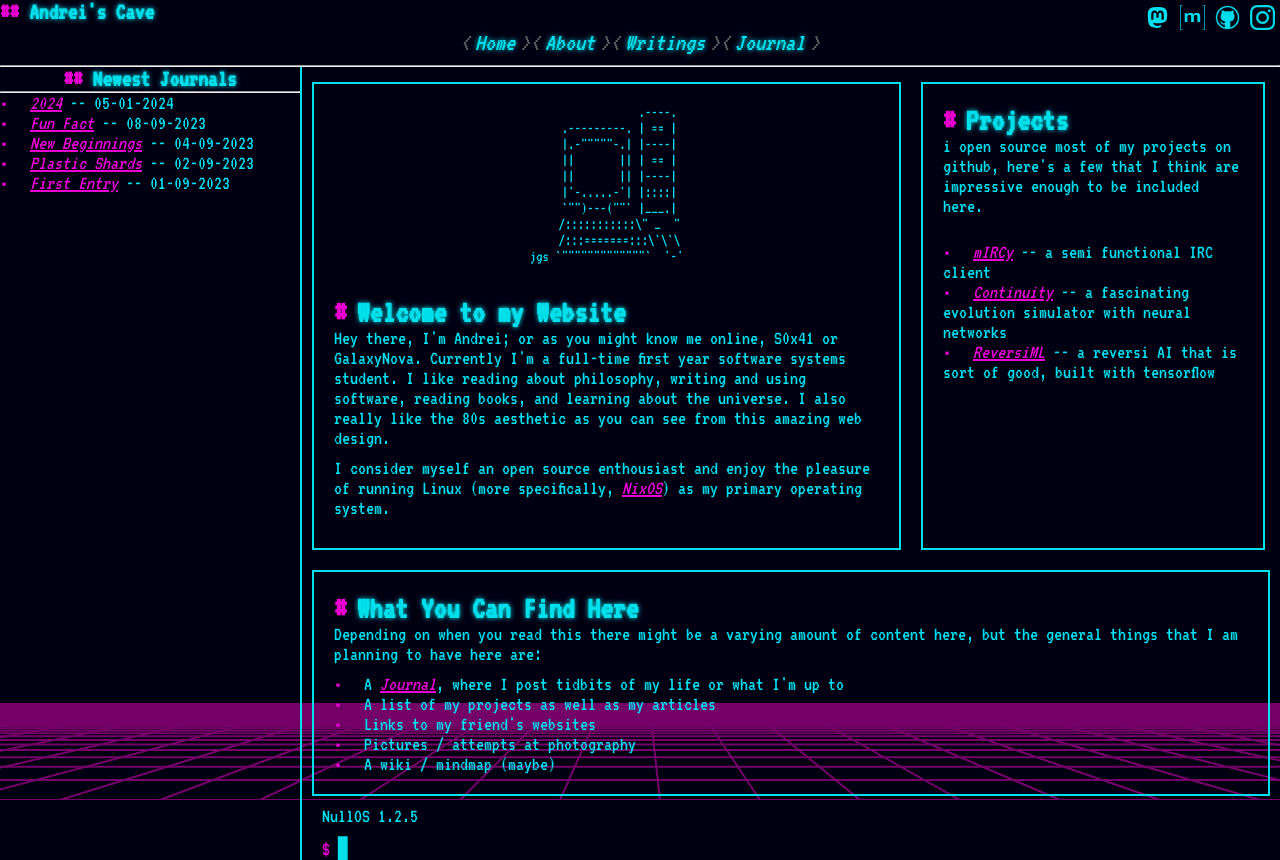
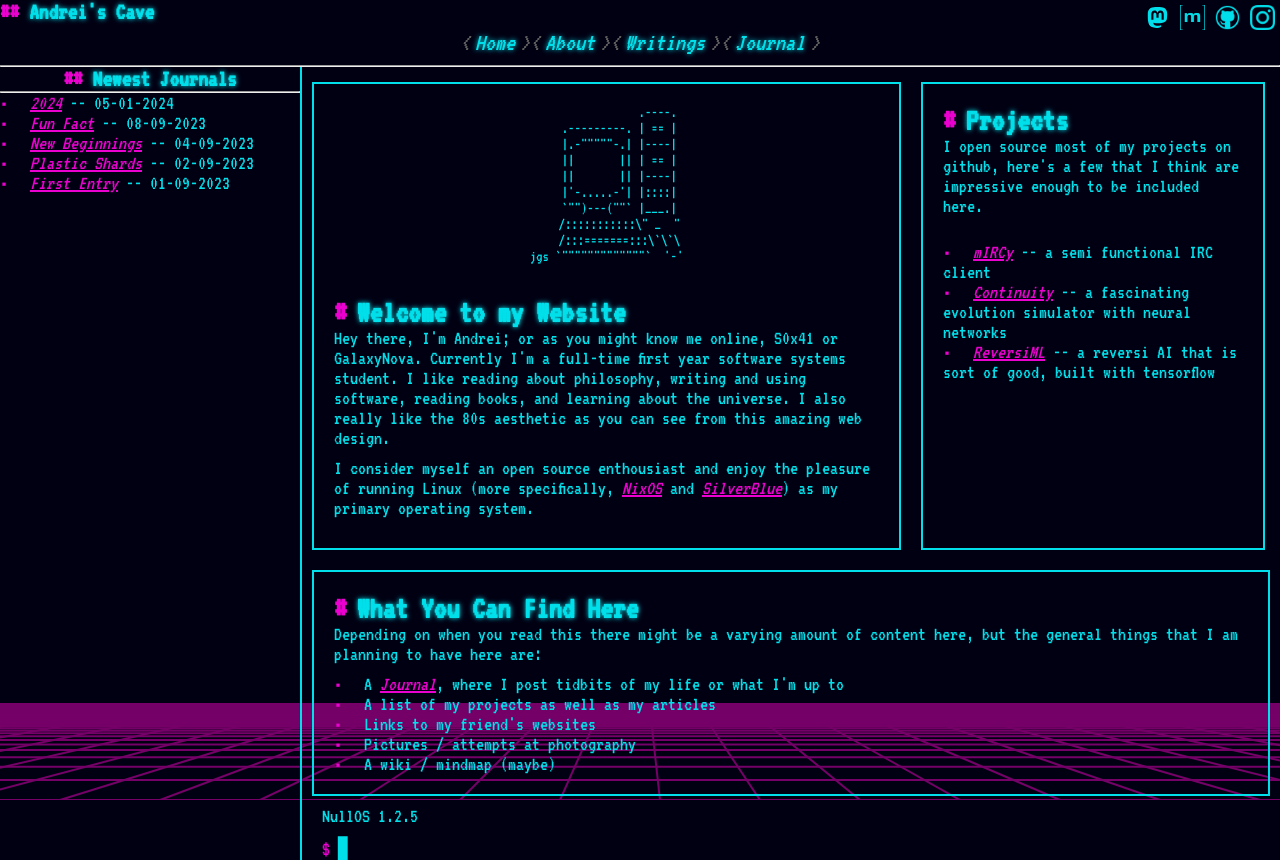
Before and after one commit to AndreiSva/andrei.rm-r.org, a SvelteKit app: page / in a window 1280 px wide. Built offline with nearby package versions, Linux system fonts and the light colour scheme.

Commit message:
update linux distro and fix typo

```diff
--- a/src/routes/+page.svelte
+++ b/src/routes/+page.svelte
@@ -41,13 +41,13 @@ jgs `"""""""""""""`  '-'
 
                 <p>
                 I consider myself an open source enthousiast and enjoy the pleasure of
-                running Linux (more specifically, <a href="https://nixos.org">NixOS</a>) as my primary operating system.
+                running Linux (more specifically, <a href="https://nixos.org">NixOS</a> and <a href="https://fedoraproject.org/silverblue/">SilverBlue</a>) as my primary operating system.
                 </p>
             </Card>
             <Card style="flex-basis: 300px; flex-shrink: 0">
                 <h1>Projects</h1>
 
-                <p>i open source most of my projects on github, here's a few
+                <p>I open source most of my projects on github, here's a few
                 that I think are impressive enough to be included here.</p>
                 <br>
 
```
